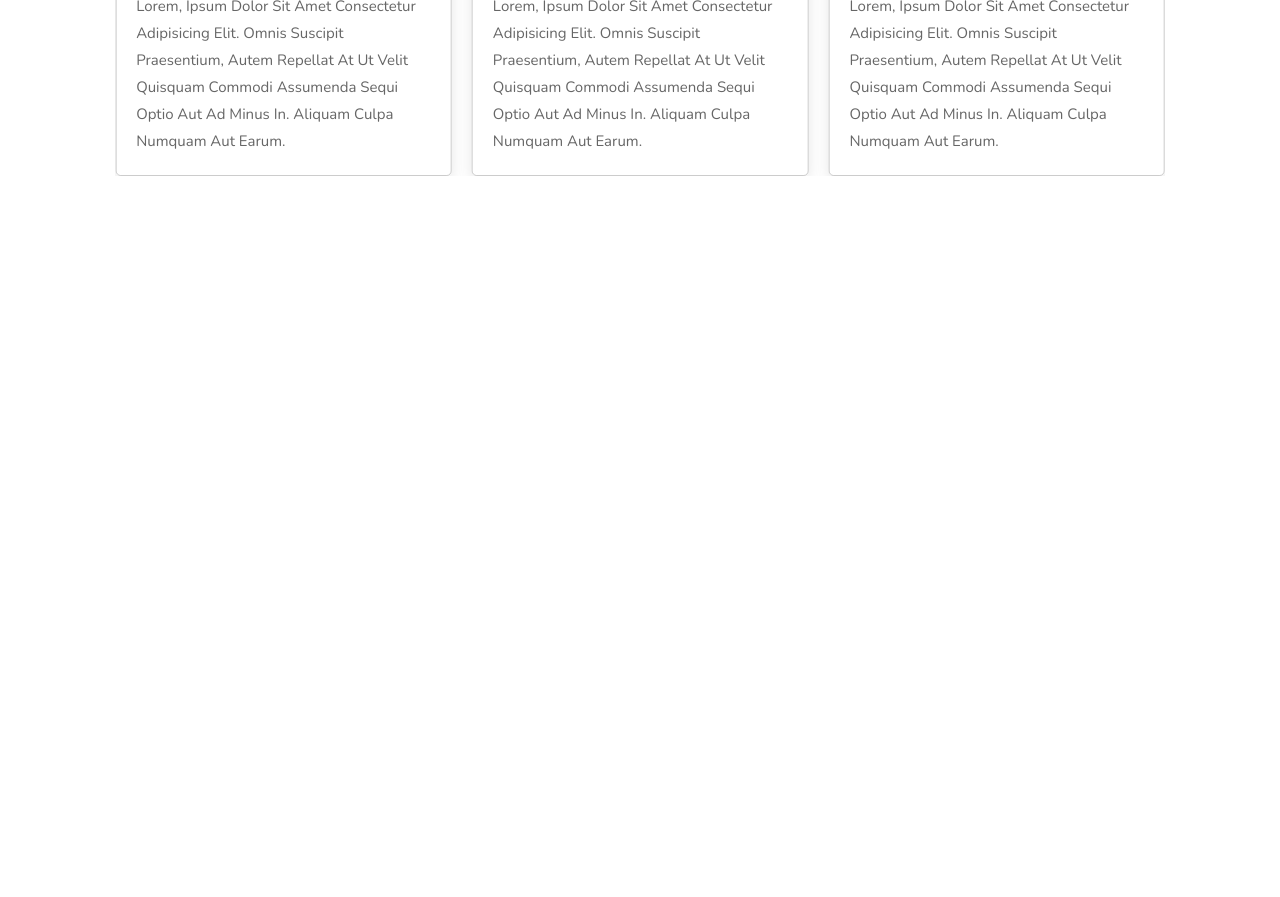
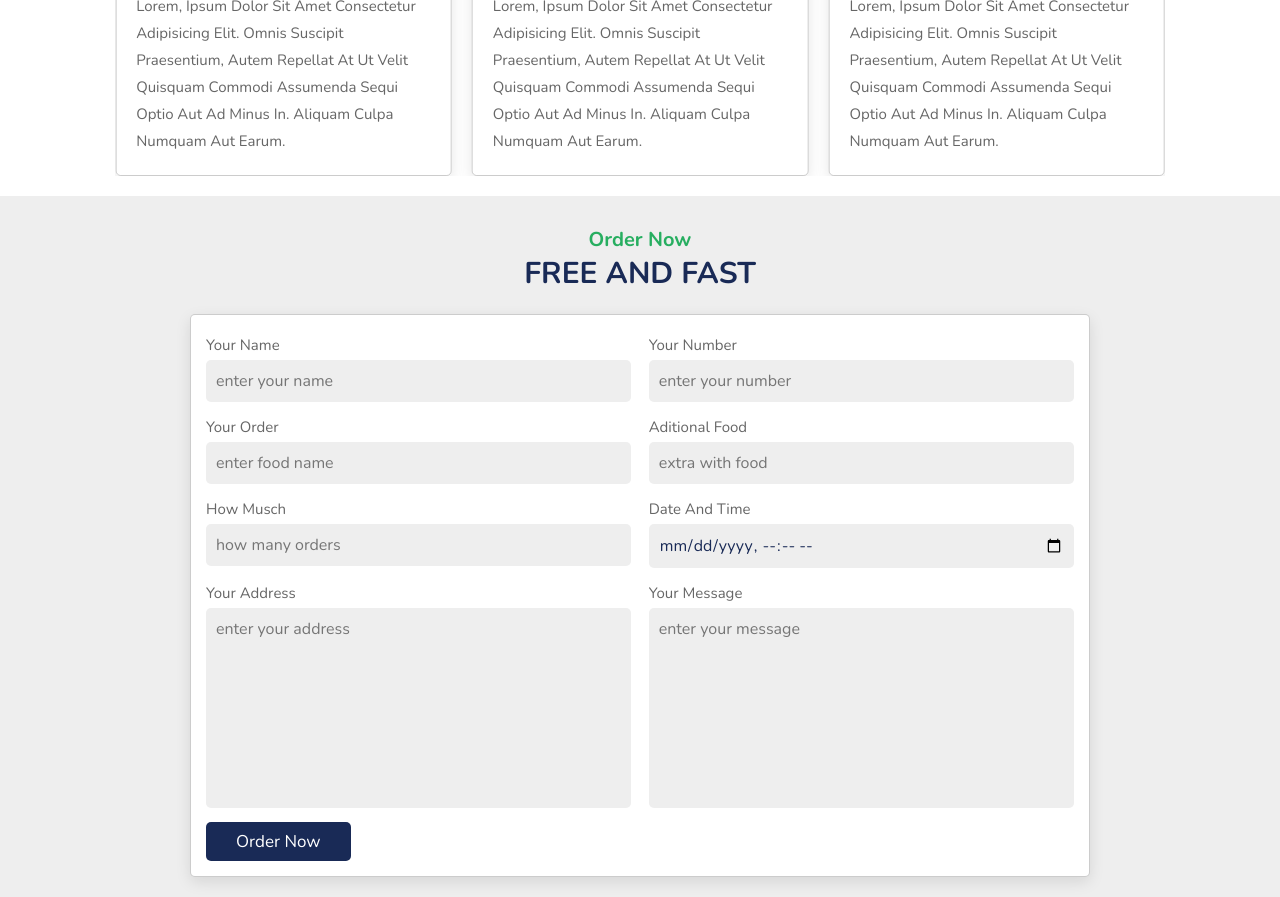
Before and after one commit to trb2021/Responsive-Food-Website, a plain HTML site: page index.html in a window 1280 px wide. Shown: the part 3112-4009 px from the top of the page. Before the commit the page ends 3308 px from the top, so only its background shows below. Drawn offline with nearby package versions, Linux system fonts and the light colour scheme.

Commit message:
Order section terminada

```diff
--- a/assets/css/style.css
+++ b/assets/css/style.css
@@ -507,6 +507,59 @@ header .icons #menu-bars {
   line-height: 1.8;
   color: var(--light-color);
 }
+/* order section styles  */
+.order form {
+  max-width: 90rem;
+  border-radius: 0.5rem;
+  box-shadow: var(--box-shadow);
+  border: 0.1rem solid rgba(0, 0, 0, 0.2);
+  background: #fff;
+  padding: 1.5rem;
+  margin: 0 auto;
+}
+
+.order form .inputBox {
+  display: flex;
+  flex-wrap: wrap;
+  justify-content: space-between;
+}
+
+.order form .inputBox .input {
+  width: 49%;
+}
+
+.order form .inputBox .input span {
+  display: block;
+  padding: 0.5rem 0;
+  font-size: 1.5rem;
+  color: var(--light-color);
+}
+
+.order form .inputBox .input input,
+.order form .inputBox .input textarea {
+  background: #eee;
+  border-radius: 0.5rem;
+  padding: 1rem;
+  font-size: 1.6rem;
+  color: var(--black);
+  text-transform: none;
+  margin-bottom: 1rem;
+  width: 100%;
+}
+
+.order form .inputBox .input input:focus,
+.order form .inputBox .input textarea:focus {
+  border: 0.1rem solid var(--green);
+}
+
+.order form .inputBox .input textarea {
+  height: 20rem;
+  resize: none;
+}
+
+.order form .btn {
+  margin-top: 0;
+}
 
 /* Media queries */
 @media (max-width: 991px) {
--- a/index.html
+++ b/index.html
@@ -450,7 +450,6 @@
     </section>
 
     <!-- review section starts -->
-
     <section class="review" id="review">
       <h3 class="sub-heading">customer's review</h3>
       <h1 class="heading">what they say</h1>
@@ -552,6 +551,66 @@
       </div>
     </section>
 
+    <!-- order section -->
+    <section class="order" id="order">
+      <h3 class="sub-heading">order now</h3>
+      <h1 class="heading">free and fast</h1>
+
+      <form action="">
+        <div class="inputBox">
+          <div class="input">
+            <span>your name</span>
+            <input type="text" placeholder="enter your name" />
+          </div>
+          <div class="input">
+            <span>your number</span>
+            <input type="number" placeholder="enter your number" />
+          </div>
+        </div>
+        <div class="inputBox">
+          <div class="input">
+            <span>your order</span>
+            <input type="text" placeholder="enter food name" />
+          </div>
+          <div class="input">
+            <span>aditional food</span>
+            <input type="test" placeholder="extra with food" />
+          </div>
+        </div>
+        <div class="inputBox">
+          <div class="input">
+            <span>how musch</span>
+            <input type="number" placeholder="how many orders" />
+          </div>
+          <div class="input">
+            <span>date and time</span>
+            <input type="datetime-local" />
+          </div>
+        </div>
+        <div class="inputBox">
+          <div class="input">
+            <span>your address</span>
+            <textarea
+              name=""
+              placeholder="enter your address"
+              cols="30"
+              rows="10"
+            ></textarea>
+          </div>
+          <div class="input">
+            <span>your message</span>
+            <textarea
+              name=""
+              placeholder="enter your message"
+              cols="30"
+              rows="10"
+            ></textarea>
+          </div>
+        </div>
+        <input type="submit" value="order now" class="btn" />
+      </form>
+    </section>
+
     <!-- Swiperjs JS -->
     <script src="https://unpkg.com/swiper@8/swiper-bundle.min.js"></script>
     <!-- Link to JS -->
```
Also changed, not shown: assets/js/main.js (+16 -17 lines).
